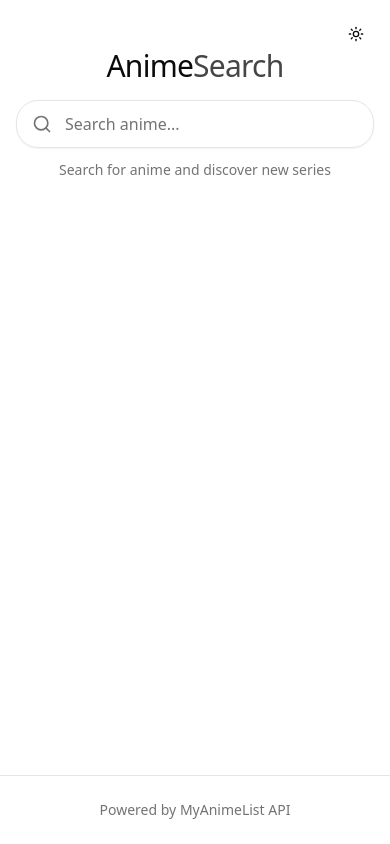
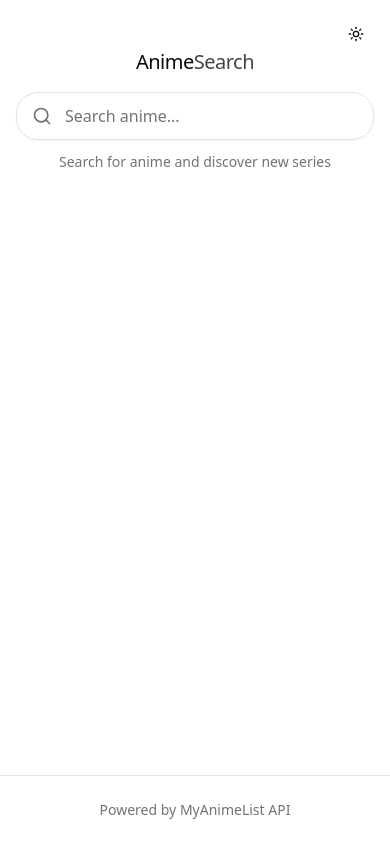
Before and after one commit to Yaroslavpnts/search-engine, a React (Vite) app: page / in a window 390 px wide. Built offline with nearby package versions, Linux system fonts and the light colour scheme.

Commit message:
decrease logo on mobile

```diff
--- a/src/pages/search-page.tsx
+++ b/src/pages/search-page.tsx
@@ -12,7 +12,7 @@ export default function SearchPage() {
       <ThemeToggle />
       <main className="flex flex-1 flex-col items-center px-4 pb-4 pt-12 md:justify-center md:pb-20 md:pt-0">
         <div className="w-full max-w-2xl text-center">
-          <h1 className="mb-4 text-3xl font-normal tracking-tight text-foreground md:mb-8 md:text-5xl lg:text-6xl">
+          <h1 className="text-xl md:text-2xl lg:text-5xl xl:text-6xl font-normal tracking-tight text-foreground mb-4 xl:mb-8 ">
             <span className="font-medium">Anime</span>
             <span className="text-primary/80">Search</span>
           </h1>
```
